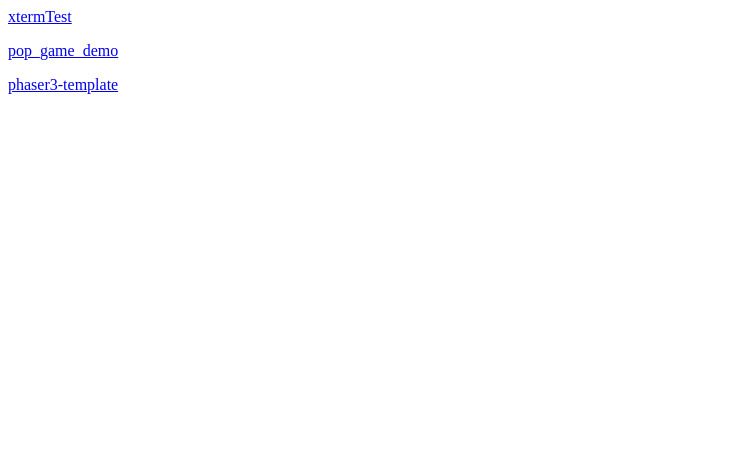
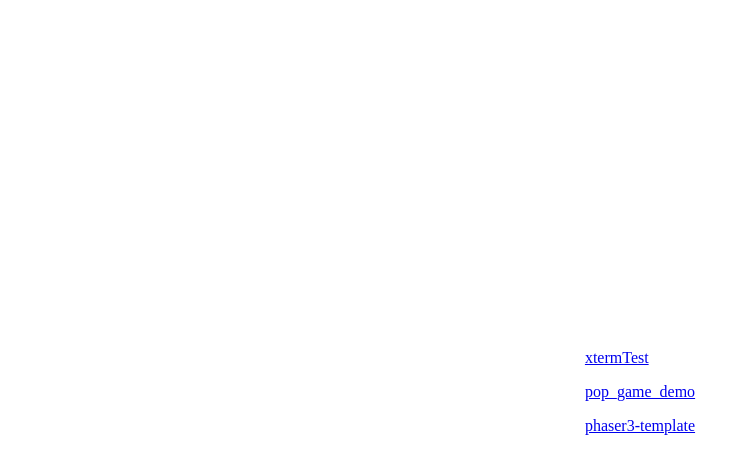
Before and after one commit to nschul4/www, a plain HTML site: page index.html in a window 1280 px wide. Shown: the whole page, without its empty margins (0-751 px from the left). Drawn offline with Linux system fonts and the light colour scheme.

Commit message:
horiz/vert center

```diff
--- a/index.html
+++ b/index.html
@@ -1,16 +1,29 @@
 <!doctype html>
+
 <html>
 
 <head>
     <meta charset="utf-8" />
+    <style>
+        .container {
+            position: absolute;
+            top: 50%;
+            left: 50%;
+            -moz-transform: translateX(-50%) translateY(-50%);
+            -webkit-transform: translateX(-50%) translateY(-50%);
+            transform: translateX(-50%) translateY(-50%);
+        }
+    </style>
 </head>
 
 <body>
-    <a href="xtermTest">xtermTest</a>
-    <p />
-    <a href="pop_game_demo">pop_game_demo</a>
-    <p />
-    <a href="phaser3-template">phaser3-template</a>
+    <div class="container">
+        <a href="xtermTest">xtermTest</a>
+        <p />
+        <a href="pop_game_demo">pop_game_demo</a>
+        <p />
+        <a href="phaser3-template">phaser3-template</a>
+    </div>
 </body>
 
 </html>
```
